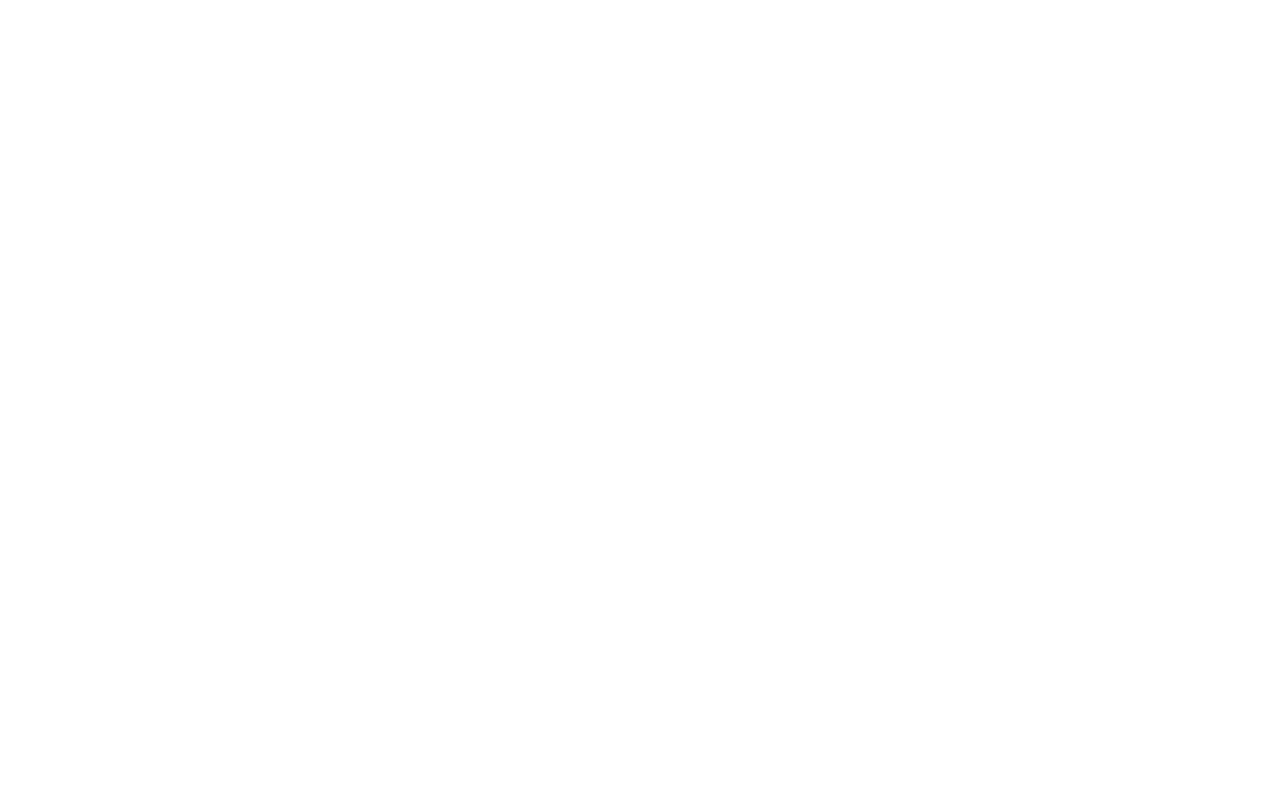
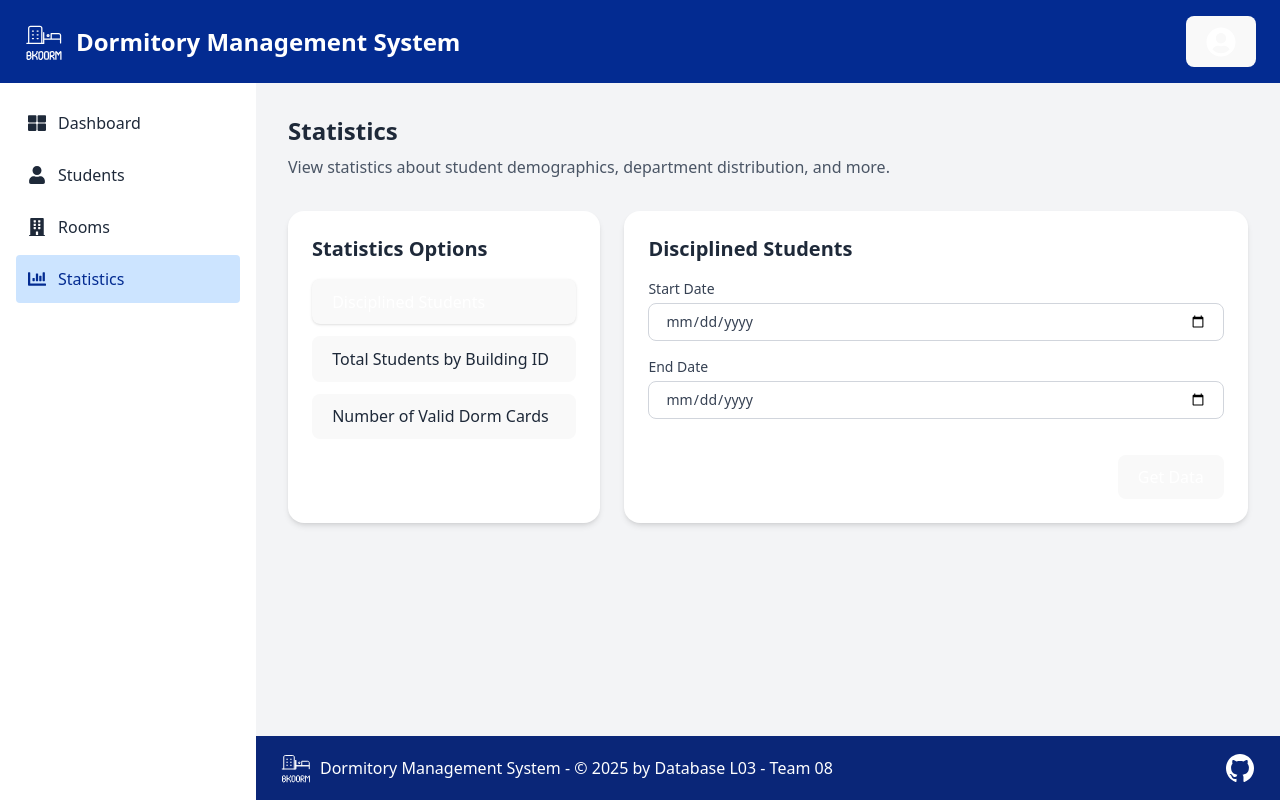
Before and after one commit to LoveTechwCat/DormBK-FE, a React (Vite) app: page /statistics in a window 1280 px wide. Before the commit this address had no page. Built offline with nearby package versions, Linux system fonts and the light colour scheme; sample sign-in values are in the browser's storage.

Commit message:
chore: improve code

```diff
--- a/src/components/layout/AfterLogin/Header.tsx
+++ /dev/null
@@ -1,26 +0,0 @@
-import logo from '@/assets/logo.svg';
-import Userbar from '@/components/layout/Userbar';
-
-const Header = () => {
-  return (
-    <header className='min-w-screen bg-[#032B91] py-4 text-white'>
-      <div className='flex w-full items-center justify-between px-6'>
-        {/* Logo and Title */}
-        <div className='flex items-center space-x-3'>
-          <img src={logo} alt='Logo' className='h-10 w-10' />
-          <span className='text-2xl font-bold'>
-            Dormitory Management System
-          </span>
-        </div>
-
-        {/* User Icon */}
-        {/* <button>
-          <FaUserCircle className="text-3xl" />
-        </button> */}
-        <Userbar />
-      </div>
-    </header>
-  );
-};
-
-export default Header;
--- /dev/null
+++ b/src/hooks/useFetch.ts
@@ -0,0 +1,32 @@
+import { useState } from 'react';
+
+interface FetchResult<T> {
+  data: T | null;
+  error: string | null;
+  loading: boolean;
+  handleFetch: (apiFn: () => Promise<T>) => Promise<void>;
+}
+
+export type HandleFetch = <T>(apiFn: () => Promise<T>) => Promise<void>;
+
+export const useFetch = <T>(): FetchResult<T> => {
+  const [data, setData] = useState<T | null>(null);
+  const [error, setError] = useState<string | null>(null);
+  const [loading, setLoading] = useState(false);
+
+  const handleFetch = async (apiFn: () => Promise<T>) => {
+    setLoading(true);
+    setError(null);
+
+    try {
+      const result = await apiFn();
+      setData(result);
+    } catch (err) {
+      setError((err as Error).message || 'Unknown error');
+    } finally {
+      setLoading(false);
+    }
+  };
+
+  return { data, error, loading, handleFetch };
+};
--- a/src/pages/dashboard/components/DashboardCard.tsx
+++ b/src/pages/dashboard/components/DashboardCard.tsx
@@ -3,12 +3,16 @@ import { FaEye } from 'react-icons/fa';
 import { CardProps } from './DashboardCardData';
 
 const DashboardCard = ({ title, description, icon, path }: CardProps) => (
-  <div className='w-full rounded-lg bg-white p-6 shadow-md'>
+  <div className='flex h-full flex-col justify-between rounded-lg bg-white p-6 shadow-md'>
+    <div>
       <div className='mb-4 flex items-center justify-between'>
         <h3 className='text-lg font-semibold text-gray-800'>{title}</h3>
         <div className='text-2xl text-blue-500'>{icon}</div>
       </div>
-    <p className='mb-4 text-sm text-gray-600'>{description}</p>
+      <p className='min-h-[48px] text-sm text-gray-600'>{description}</p>
+    </div>
+
+    <div className='mt-6'>
       <Link
         to={path}
         className='inline-flex items-center gap-2 rounded-lg px-6 py-3 text-white shadow-md transition-colors'
@@ -18,6 +22,7 @@ const DashboardCard = ({ title, description, icon, path }: CardProps) => (
         <span className='text-lg text-white'>View</span>
       </Link>
     </div>
+  </div>
 );
 
 export default DashboardCard;
--- a/src/pages/statistics/components/MainSection.tsx
+++ b/src/pages/statistics/components/MainSection.tsx
@@ -1,17 +1,39 @@
-import { useState } from 'react';
-import { StatisticOptionKey, STATISTIC_OPTIONS } from './StatisticsOptions';
+import { ReactNode, useState } from 'react';
+import { StatisticOptionKey, STATISTIC_OPTIONS } from './StatisticOptions';
+import StatisticForm from './StatisticForm';
+import StatisticDisplay from './StatisticDisplay';
+import { useFetch } from '@/hooks/useFetch';
+import { handleStatisticsSubmit } from '@/services/statisticsService';
 
 const MainSection = () => {
   const [selectedKey, setSelectedKey] =
     useState<StatisticOptionKey>('disciplined');
+  const [formData, setFormData] = useState<Record<string, string>>({});
+
+  const fetchMap: Record<StatisticOptionKey, ReturnType<typeof useFetch>> = {
+    disciplined: useFetch(),
+    totalByBuilding: useFetch(),
+    validCards: useFetch(),
+  };
+
+  const { data, loading, error, handleFetch } = fetchMap[selectedKey];
 
   const currentOption = STATISTIC_OPTIONS.find(
     (opt) => opt.key === selectedKey,
   )!;
 
+  const handleInputChange = (name: string, value: string) => {
+    setFormData((prev) => ({ ...prev, [name]: value }));
+  };
+
+  const handleSubmit = async (e?: React.FormEvent) => {
+    if (e) e.preventDefault();
+    await handleStatisticsSubmit(selectedKey, formData, handleFetch);
+  };
+
   return (
-    <div className='grid grid-cols-1 gap-6 md:grid-cols-3'>
-      <div className='col-span-1 rounded-2xl bg-white p-6 shadow-md'>
+    <div className='flex flex-col gap-6 md:flex-row'>
+      <div className='w-full rounded-2xl bg-white p-6 shadow-md md:w-1/3'>
         <h3 className='mb-4 text-xl font-semibold text-gray-800'>
           Statistics Options
         </h3>
@@ -19,7 +41,10 @@ const MainSection = () => {
           {STATISTIC_OPTIONS.map((opt) => (
             <button
               key={opt.key}
-              onClick={() => setSelectedKey(opt.key)}
+              onClick={() => {
+                setSelectedKey(opt.key);
+                setFormData({});
+              }}
               className={`rounded-lg px-4 py-2 text-left font-medium transition-all duration-150 ${
                 selectedKey === opt.key
                   ? 'bg-[#1488DB] text-white shadow'
@@ -32,47 +57,28 @@ const MainSection = () => {
         </div>
       </div>
 
-      <div className='col-span-2 rounded-2xl bg-white p-6 shadow-md'>
+      <div className='w-full rounded-2xl bg-white p-6 shadow-md md:w-2/3'>
         <h3 className='mb-4 text-xl font-semibold text-gray-800'>
           {currentOption.label}
         </h3>
 
         {selectedKey === 'validCards' ? (
-          // OPTION 3: title + button in one horizontal line
-          <div className='flex items-center justify-between'>
-            <span className='text-base font-medium text-gray-800'>
-              Number of valid dorm cards
-            </span>
-            <button
-              type='button'
-              className='rounded-md bg-[#1488DB] px-5 py-2 text-sm font-medium text-white hover:bg-blue-700'
-            >
-              Get Data
-            </button>
-          </div>
+          <StatisticDisplay onClick={handleSubmit} />
         ) : (
-          // OPTION 1 & 2: standard form
-          <form className='flex flex-col gap-4'>
-            {currentOption.inputs?.map((input) => (
-              <label
-                key={input.name}
-                className='flex flex-col text-sm text-gray-700'
-              >
-                {input.label}
-                <input
-                  type={input.type}
-                  placeholder={input.placeholder}
-                  className='mt-1 rounded-md border border-gray-300 px-4 py-2 outline-blue-400'
-                />
-              </label>
-            ))}
-            <button
-              type='submit'
-              className='mt-5 ml-auto w-fit rounded-md bg-[#1488DB] px-5 py-2 text-sm font-medium text-white transition hover:bg-blue-700'
-            >
-              Get Data
-            </button>
-          </form>
+          <StatisticForm
+            option={currentOption}
+            formData={formData}
+            onChange={handleInputChange}
+            onSubmit={handleSubmit}
+          />
+        )}
+
+        {loading && <p className='mt-4 text-blue-600'>Loading...</p>}
+        {error && <p className='mt-4 text-red-600'>Error: {error}</p>}
+        {(data as ReactNode) && (
+          <pre className='mt-4 rounded bg-gray-100 p-4 text-sm'>
+            {JSON.stringify(data, null, 2)}
+          </pre>
         )}
       </div>
     </div>
--- /dev/null
+++ b/src/pages/statistics/components/StatisticDisplay.tsx
@@ -0,0 +1,20 @@
+type Props = {
+  onClick: () => void;
+};
+
+const StatisticDisplay = ({ onClick }: Props) => (
+  <div className='flex items-center justify-between'>
+    <span className='text-base font-medium text-gray-800'>
+      Number of valid dorm cards
+    </span>
+    <button
+      type='button'
+      onClick={onClick}
+      className='rounded-md bg-[#1488DB] px-5 py-2 text-sm font-medium text-white hover:bg-blue-700'
+    >
+      Get Data
+    </button>
+  </div>
+);
+
+export default StatisticDisplay;
--- /dev/null
+++ b/src/pages/statistics/components/StatisticForm.tsx
@@ -0,0 +1,33 @@
+import { StatisticOption } from './StatisticOptions';
+
+type Props = {
+  option: StatisticOption;
+  formData: Record<string, string>;
+  onChange: (name: string, value: string) => void;
+  onSubmit: (e: React.FormEvent) => void;
+};
+
+const StatisticForm = ({ option, formData, onChange, onSubmit }: Props) => (
+  <form className='flex flex-col gap-4' onSubmit={onSubmit}>
+    {option.inputs?.map((input) => (
+      <label key={input.name} className='flex flex-col text-sm text-gray-700'>
+        {input.label}
+        <input
+          type={input.type}
+          placeholder={input.placeholder}
+          value={formData[input.name] || ''}
+          onChange={(e) => onChange(input.name, e.target.value)}
+          className='mt-1 rounded-md border border-gray-300 px-4 py-2 outline-blue-400'
+        />
+      </label>
+    ))}
+    <button
+      type='submit'
+      className='mt-5 ml-auto w-fit rounded-md bg-[#1488DB] px-5 py-2 text-sm font-medium text-white transition hover:bg-blue-700'
+    >
+      Get Data
+    </button>
+  </form>
+);
+
+export default StatisticForm;
--- a/src/pages/statistics/components/StatisticsOptions.ts
+++ b/src/pages/statistics/components/StatisticOptions.ts
@@ -40,6 +40,5 @@ export const STATISTIC_OPTIONS: StatisticOption[] = [
   {
     key: 'validCards',
     label: 'Number of Valid Dorm Cards',
-    inputs: [], // No inputs needed
   },
 ];
--- a/src/routes/AppRoutes.tsx
+++ b/src/routes/AppRoutes.tsx
@@ -5,6 +5,7 @@ import Home from '@/pages/home/Home';
 import Dashboard from '@/pages/dashboard/Dashboard';
 import PrivateRoute from '@/routes/PrivateRoute';
 import Students from '@/pages/students/Students';
+import Statistics from '@/pages/statistics/Statistics';
 
 export const appRoutes: RouteObject[] = [
   {
@@ -39,4 +40,12 @@ export const appRoutes: RouteObject[] = [
       </PrivateRoute>
     ),
   },
+  {
+    path: '/statistics',
+    element: (
+      <PrivateRoute>
+        <Statistics />
+      </PrivateRoute>
+    ),
+  },
 ];
--- /dev/null
+++ b/src/services/statistics.ts
@@ -0,0 +1,46 @@
+import axios from 'axios';
+
+interface NumberOfDisciplinedStudents {
+  totalStudents: number;
+}
+
+interface TotalStudentsByBuildingId {
+  totalStudents: number;
+}
+
+interface NumberOfValidDormCards {
+  totalCards: number;
+}
+
+export const fetchDisciplinedStudents = async (
+  from: string,
+  to: string,
+): Promise<NumberOfDisciplinedStudents> => {
+  const res = await axios.get<NumberOfDisciplinedStudents>(
+    `/api/statistics/disciplined-students`,
+    {
+      params: { from, to },
+    },
+  );
+  console.log('Calling fetchDisciplinedStudents');
+  return res.data;
+};
+
+export const fetchTotalStudentsByBuilding = async (
+  buildingId: string,
+): Promise<TotalStudentsByBuildingId> => {
+  const res = await axios.get<TotalStudentsByBuildingId>(
+    `/api/statistics/total-students/${buildingId}`,
+  );
+  console.log('Calling fetchTotalStudentsByBuilding');
+  return res.data;
+};
+
+export const fetchValidDormCards =
+  async (): Promise<NumberOfValidDormCards> => {
+    const res = await axios.get<NumberOfValidDormCards>(
+      `/api/statistics/valid-dormitory-cards`,
+    );
+    console.log('Calling fetchValidDormCards');
+    return res.data;
+  };
--- /dev/null
+++ b/src/services/statisticsService.tsx
@@ -0,0 +1,32 @@
+import {
+  fetchDisciplinedStudents,
+  fetchTotalStudentsByBuilding,
+  fetchValidDormCards,
+} from './statistics';
+import { StatisticOptionKey } from '@/pages/statistics/components/StatisticOptions';
+import { HandleFetch } from '@/hooks/useFetch';
+
+export const handleStatisticsSubmit = async (
+  selectedKey: StatisticOptionKey,
+  formData: Record<string, string>,
+  handleFetch: HandleFetch,
+) => {
+  switch (selectedKey) {
+    case 'disciplined': {
+      const from = formData.startDate || '';
+      const to = formData.endDate || '';
+      await handleFetch(() => fetchDisciplinedStudents(from, to));
+      break;
+    }
+    case 'totalByBuilding': {
+      const id = formData.buildingId || '';
+      await handleFetch(() => fetchTotalStudentsByBuilding(id));
+      break;
+    }
+    case 'validCards':
+      await handleFetch(fetchValidDormCards);
+      break;
+    default:
+      throw new Error('Invalid statistic key');
+  }
+};
```
Lines whose indentation alone changed are shown as unchanged.
